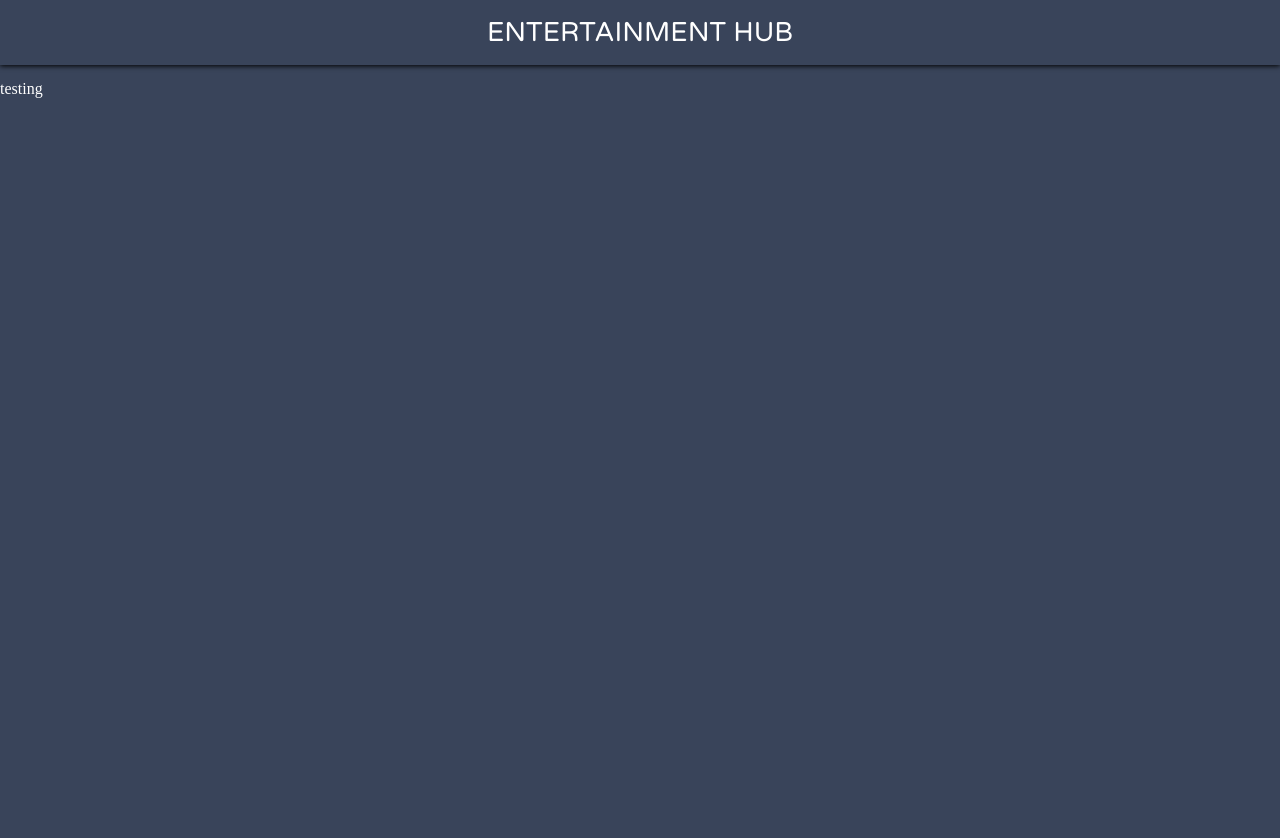
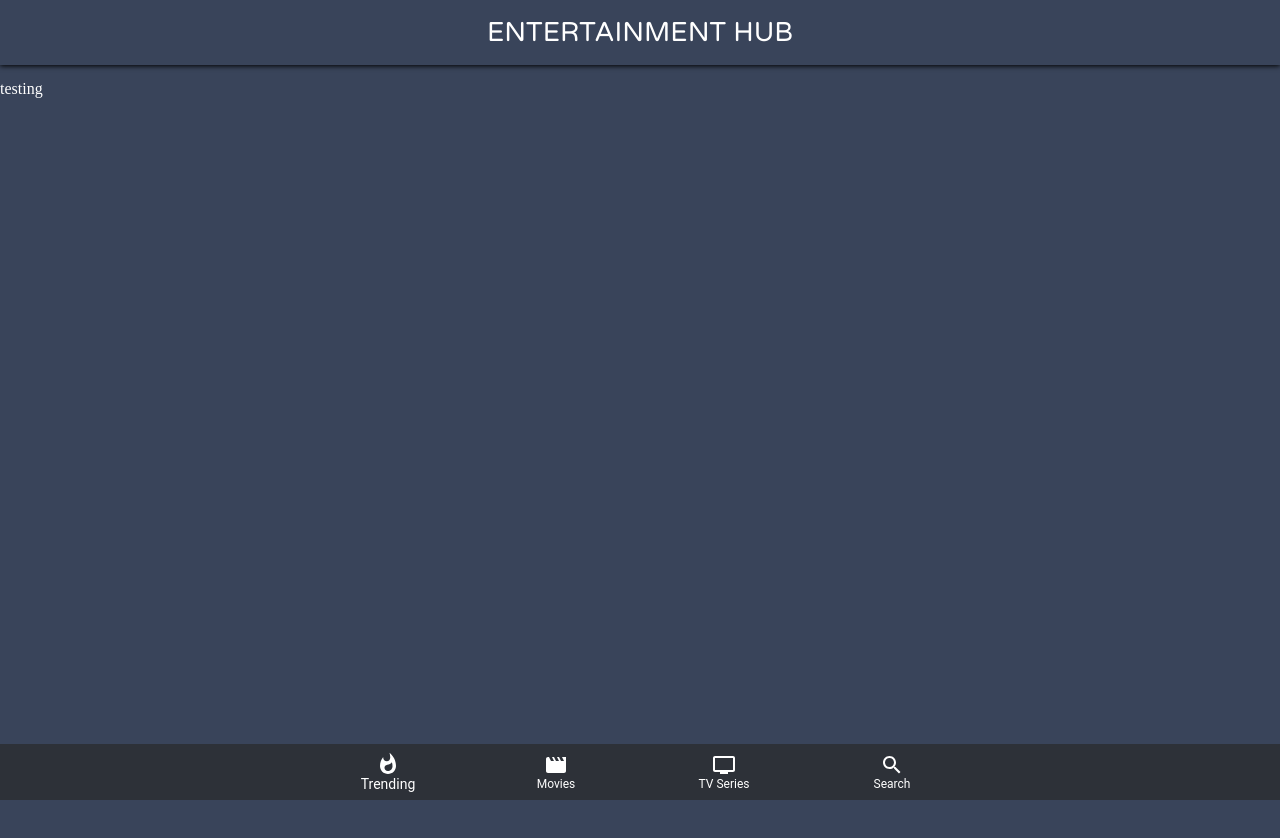
Before and after one commit to DeniseSimone/Entertainment_Hub, a React (Create React App) app: page /movies in a window 1280 px wide. Shown: the top 838 px of the page. Built offline with nearby package versions, Linux system fonts and the light colour scheme.

Commit message:
created MainNav component using Material UI components, styled MainNav

```diff
--- a/package.json
+++ b/package.json
@@ -5,6 +5,8 @@
   "dependencies": {
     "@emotion/react": "^11.8.2",
     "@emotion/styled": "^11.8.1",
+    "@material-ui/core": "^4.12.3",
+    "@material-ui/icons": "^4.11.2",
     "@mui/icons-material": "^5.5.1",
     "@mui/material": "^5.5.1",
     "@testing-library/jest-dom": "^5.16.2",
@@ -13,6 +15,7 @@
     "axios": "^0.26.1",
     "react": "^17.0.2",
     "react-dom": "^17.0.2",
+    "react-router-dom": "^6.2.2",
     "react-scripts": "5.0.0",
     "web-vitals": "^2.1.4"
   },
--- a/src/App.js
+++ b/src/App.js
@@ -3,6 +3,7 @@ import './App.css';
 
 // import components
 import Header from './components/Header';
+import SimpleBottomNavigation from './components/MainNav';
 
 // import icons
 // import { BsFillCameraReelsFill } from "react-icons/bs";
@@ -16,6 +17,7 @@ function App() {
       <div className="App">
         testing
       </div>
+      <SimpleBottomNavigation />
     </>
 
   );
--- /dev/null
+++ b/src/components/MainNav.js
@@ -0,0 +1,32 @@
+import * as React from 'react';
+import { useState } from 'react'
+import '../styles/MainNav.css'
+import Box from '@mui/material/Box';
+import BottomNavigation from '@mui/material/BottomNavigation';
+import BottomNavigationAction from '@mui/material/BottomNavigationAction';
+import WhatshotIcon from '@mui/icons-material/Whatshot';
+import MovieIcon from '@mui/icons-material/Movie';
+import SearchIcon from '@mui/icons-material/Search';
+import TvIcon from '@mui/icons-material/Tv';
+
+export default function SimpleBottomNavigation() {
+  const [value, setValue] = useState(0);
+
+  return (
+    <Box className='box' >
+      <BottomNavigation
+        id='bottom-navigation'
+        showLabels
+        value={value}
+        onChange={(event, newValue) => {
+          setValue(newValue);
+        }}
+      >
+        <BottomNavigationAction style={{ color: '#fff'}} className='menu-item' label="Trending" icon={<WhatshotIcon />} />
+        <BottomNavigationAction style={{ color: '#fff'}} className='menu-item' label="Movies" icon={<MovieIcon />} />
+        <BottomNavigationAction style={{ color: '#fff'}} className='menu-item' label="TV Series" icon={<TvIcon />} />
+        <BottomNavigationAction style={{ color: '#fff'}} className='menu-item' label="Search" icon={<SearchIcon />} />
+      </BottomNavigation>
+    </Box>
+  );
+}
--- /dev/null
+++ b/src/styles/MainNav.css
@@ -0,0 +1,10 @@
+.box {
+    width: 100%;
+    position: fixed;
+    bottom: 0;
+    z-index: 100;
+}
+
+#bottom-navigation {
+    background-color: #2d3138;
+}
```
Also changed, not shown: 1 other file (tests, documents, lock files or other folders).
